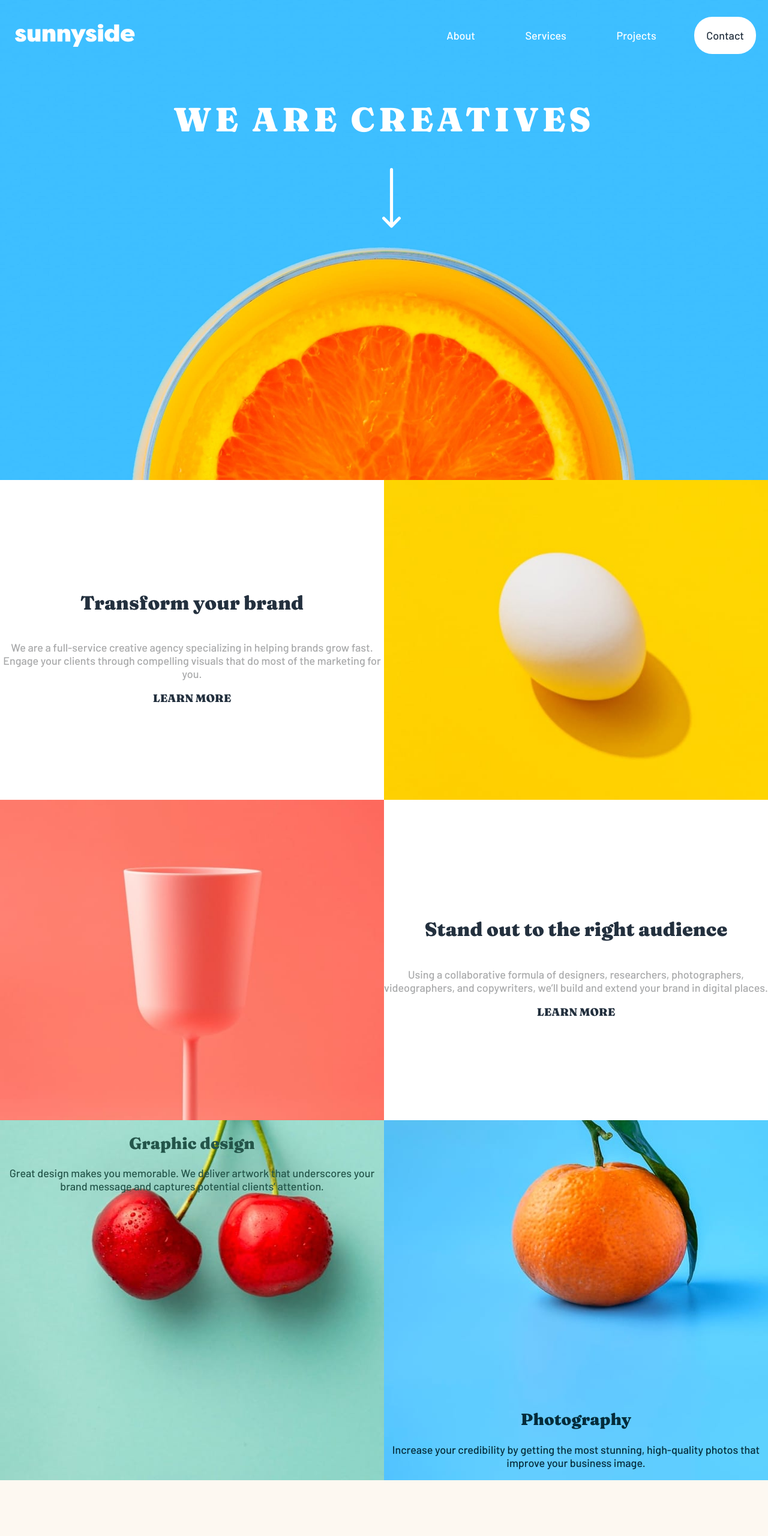
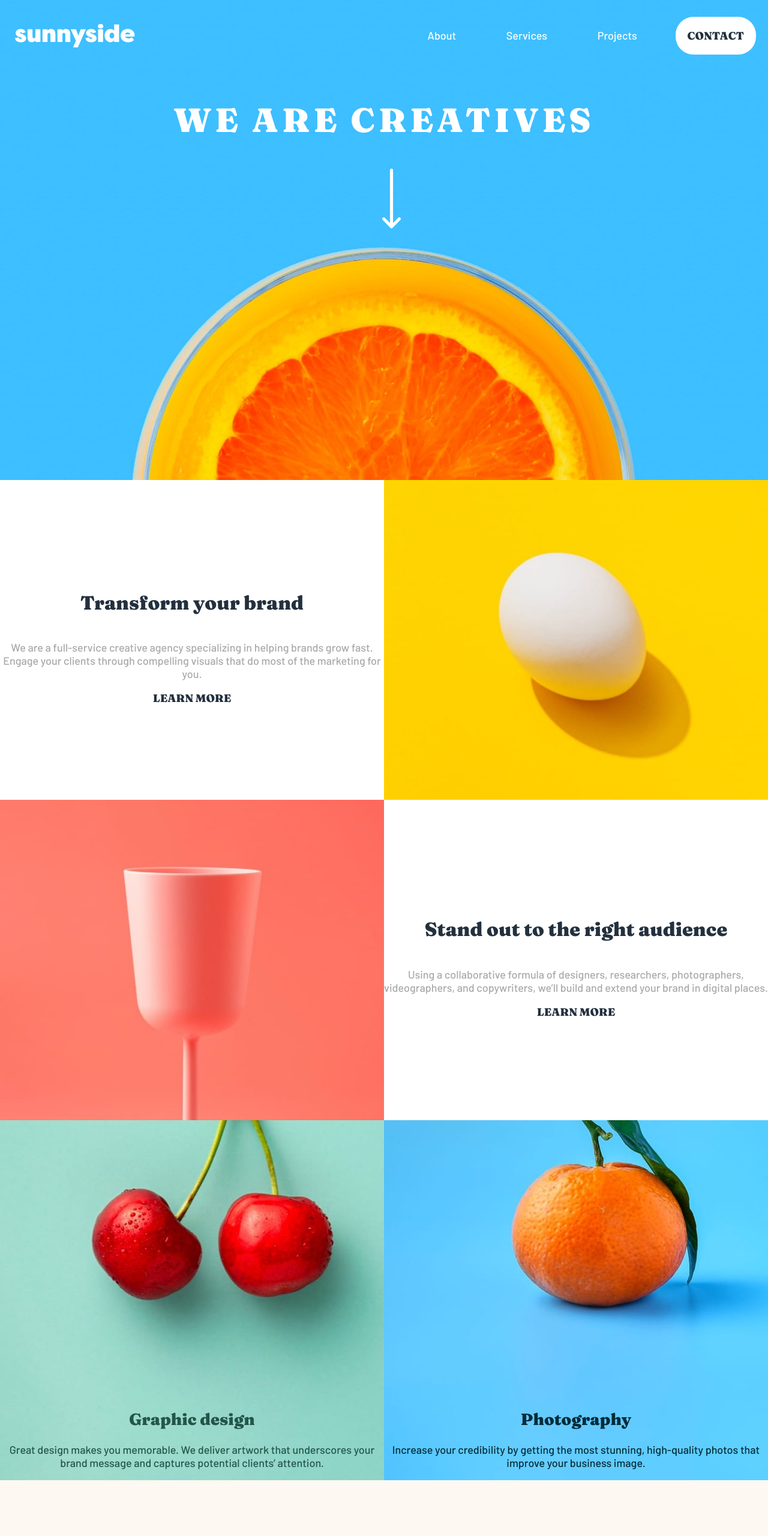
Before and after one commit to Elibbth/Sunnyside-Agency, a plain HTML site: page index.html in a window 1280 px wide. Shown: the top 2560 px of the page at 60% size. Drawn offline with Linux system fonts and the light colour scheme.

Commit message:
rectifCOntact

```diff
--- a/style.css
+++ b/style.css
@@ -48,6 +48,9 @@ header nav ul li a:hover{
     font-weight: bold;
 }
 .liveButton {
+    font-family: 'Fraunces';
+    font-weight: 800;
+    text-transform: uppercase;
     color:hsl(212, 27%, 19%);
     background: hsla(0, 0%, 100%);
     border-radius: 30px;
@@ -75,7 +78,7 @@ h1 {
     padding: 5px 10px;
     text-transform: uppercase;
     text-decoration: none;
-    font-family: 'Open Sans', sans-serif;
+    font-family: 'Barlow', sans-serif;
     font-weight: 600;
     font-size: 0.8rem;
 }
@@ -143,10 +146,12 @@ h1 {
     font-family: 'Fraunces';
 }
 .cherry {
-    background: url(Images/Photos/image-graphic-design.jpg);
+    background: url("Images/Photos/image-graphic-design.jpg");
     background-size: cover;
     text-align: center;
     color: #24554A;
+    display: flex;
+    align-items: flex-end;
 }
 
 .agrum {
```
